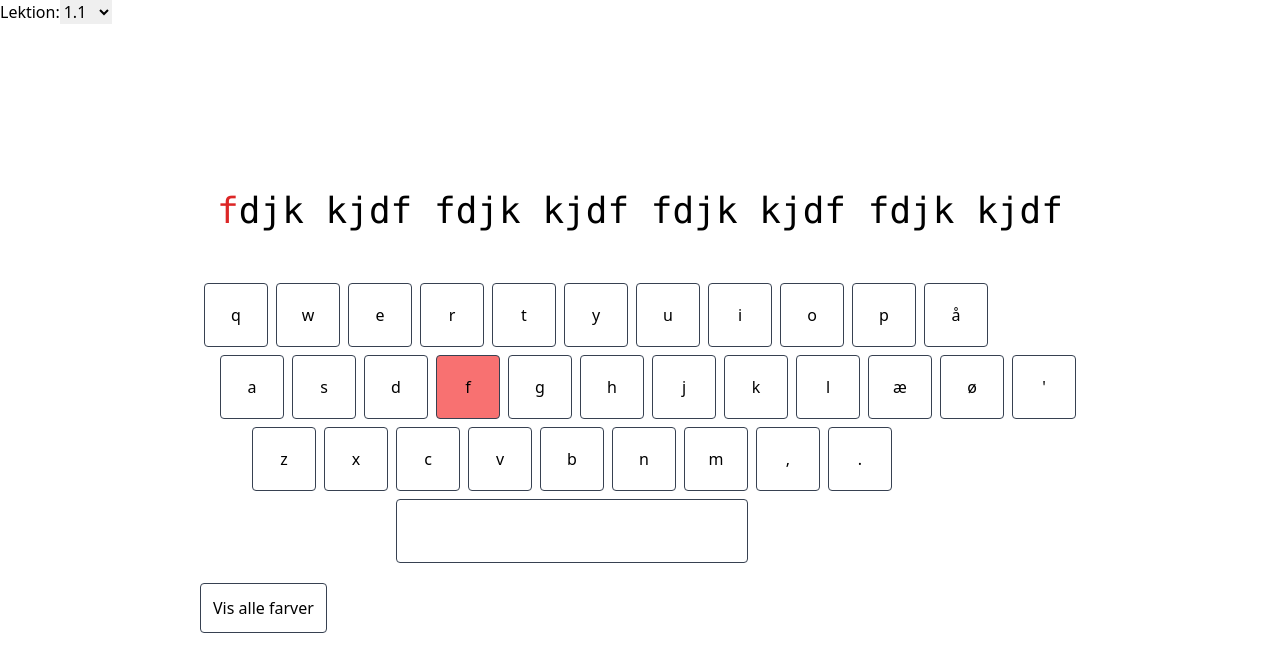
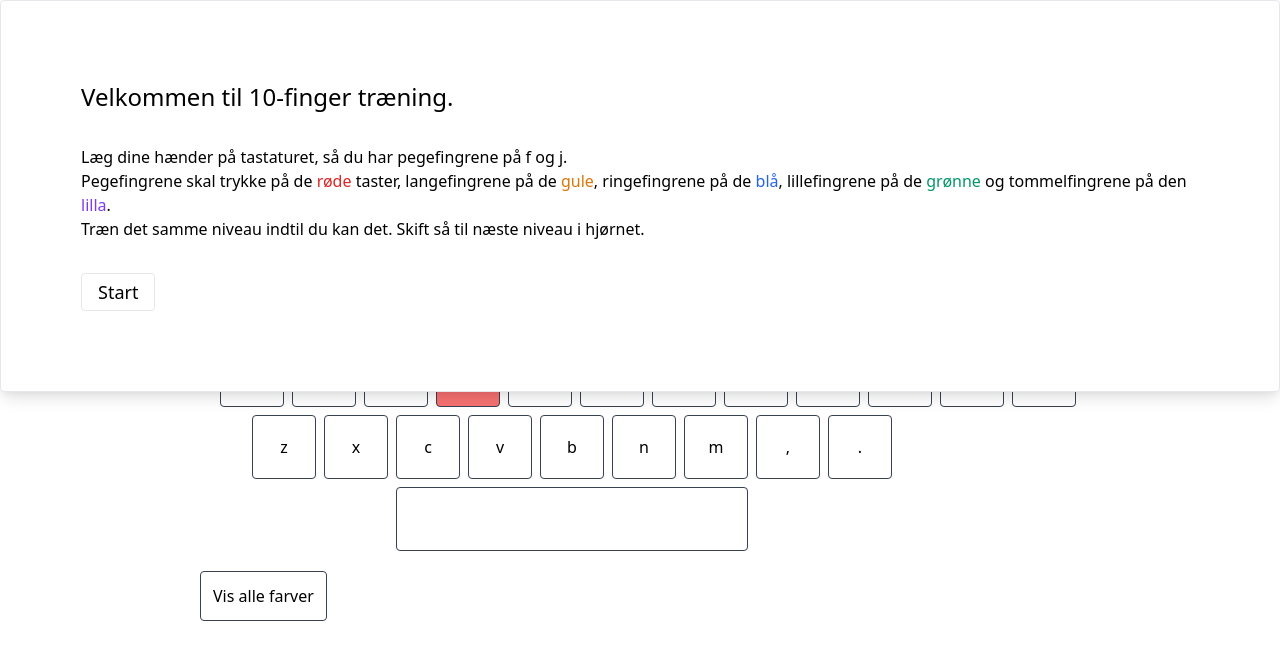
Before and after one commit to jobn/typist, a React (Create React App) app: page / in a window 1280 px wide. Shown: the top 672 px of the page. Built offline with nearby package versions, Linux system fonts and the light colour scheme.

Commit message:
display welcome message

```diff
--- a/src/App.js
+++ b/src/App.js
@@ -2,15 +2,17 @@ import React from "react";
 import lessons from "./lessons";
 import Lesson from "./Lesson";
 import useLocalStorage from "./useLocalStorage";
+import Welcome from "./Welcome";
 
 function App() {
   const [currentLevel, setCurrentLevel] = useLocalStorage("level", 0);
 
   return (
-    <div className="flex-1 flex flex-col">
-      <label>
-        Lektion:
+    <div className="flex-1 flex flex-col relative">
+      <label className="m-3">
+        Niveau:
         <select
+          className="ml-3"
           onChange={e => setCurrentLevel(parseInt(e.target.value))}
           value={currentLevel}
         >
@@ -23,6 +25,8 @@ function App() {
       </label>
 
       <Lesson key={currentLevel} keys={lessons[currentLevel].keys.split("")} />
+
+      <Welcome />
     </div>
   );
 }
--- /dev/null
+++ b/src/Welcome.js
@@ -0,0 +1,47 @@
+import React from "react";
+import useLocalStorage from "./useLocalStorage";
+
+function Welcome() {
+  const [dismissed, setDismissed] = useLocalStorage("welcome_dismissed", false);
+
+  if (dismissed) {
+    return (
+      <button className="p-3 self-start" onClick={() => setDismissed(false)}>
+        Vis vejledning
+      </button>
+    );
+  }
+
+  return (
+    <>
+      <div className="absolute top-0 left-0 bg-white border rounded shadow-lg p-20 ">
+        <h1 className="text-2xl">Velkommen til 10-finger træning.</h1>
+
+        <p className="py-8">
+          Læg dine hænder på tastaturet, så du har pegefingrene på f og j.
+          <br />
+          Pegefingrene skal trykke på de{" "}
+          <span className="text-red-600">røde</span> taster, langefingrene på de{" "}
+          <span className="text-yellow-600">gule</span>, ringefingrene på de{" "}
+          <span className="text-blue-600">blå</span>, lillefingrene på de{" "}
+          <span className="text-green-600">grønne</span> og tommelfingrene på
+          den <span className="text-purple-600">lilla</span>.
+          <br />
+          Træn det samme niveau indtil du kan det. Skift så til næste niveau i
+          hjørnet.
+        </p>
+
+        <button
+          onClick={() => setDismissed(true)}
+          className="border rounded text-lg py-1 px-4"
+        >
+          Start
+        </button>
+      </div>
+
+      <div style={{ height: "48px" }} />
+    </>
+  );
+}
+
+export default Welcome;
```
